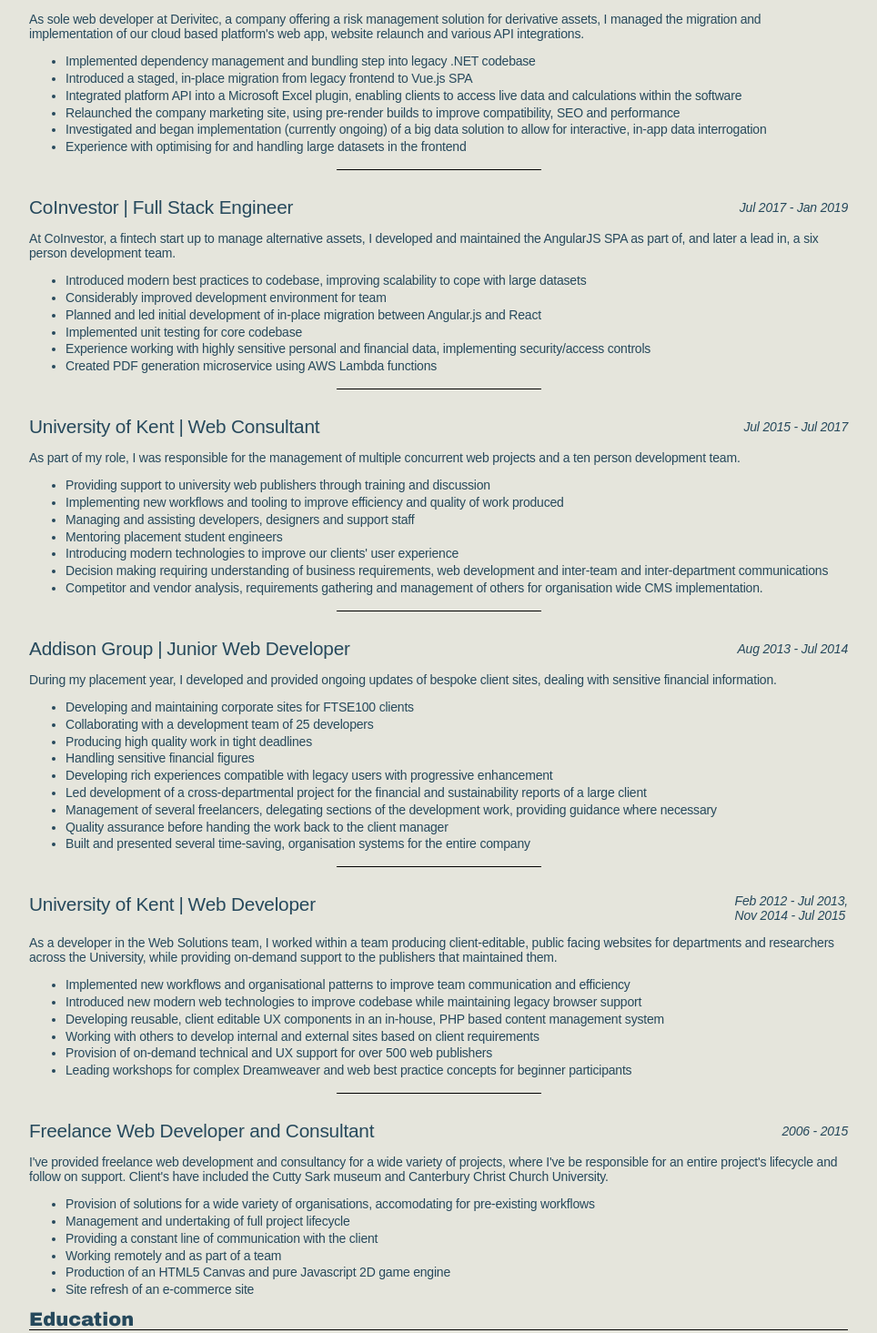
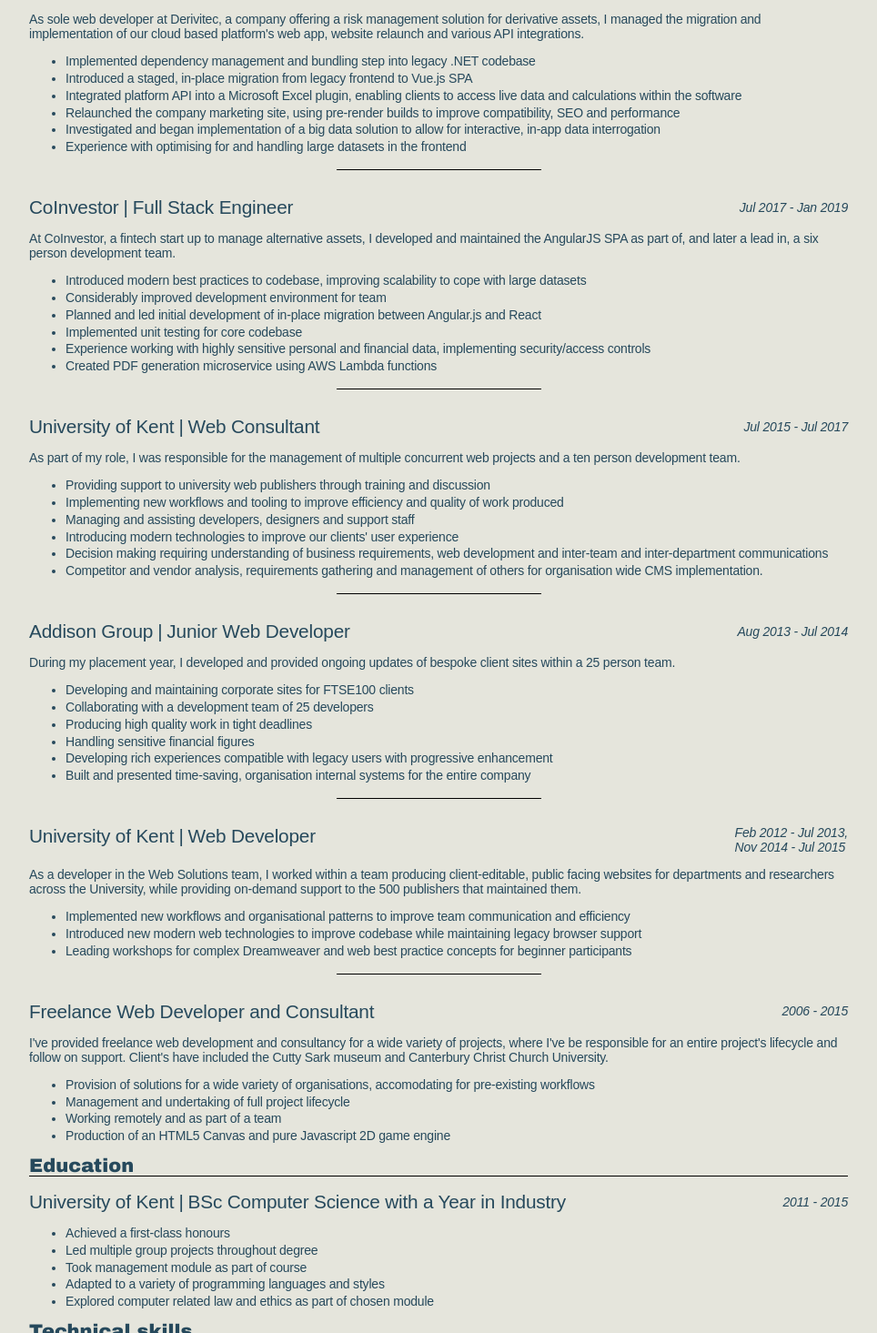
Before and after one commit to andrewbridge/andrewhbridge.co.uk, a SvelteKit app: page /about/cv in a window 1280 px wide. Shown: the part 885-2350 px from the top of the page at 91% size, without its empty margins (158-1122 px from the left). Built offline with nearby package versions, Linux system fonts and the light colour scheme.

Commit message:
feat: Remove less relevant bullet points

```diff
--- a/src/routes/about/cv/+page.svelte
+++ b/src/routes/about/cv/+page.svelte
@@ -186,7 +186,7 @@
       <li>Introduced a staged, in-place migration from legacy frontend to Vue.js SPA</li>
       <li>Integrated platform API into a Microsoft Excel plugin, enabling clients to access live data and calculations within the software</li>
       <li>Relaunched the company marketing site, using pre-render builds to improve compatibility, SEO and performance</li>
-      <li>Investigated and began implementation (currently ongoing) of a big data solution to allow for interactive, in-app data interrogation</li>
+      <li>Investigated and began implementation of a big data solution to allow for interactive, in-app data interrogation</li>
       <li>Experience with optimising for and handling large datasets in the frontend</li>
     </ul>
   </section>
@@ -217,7 +217,6 @@
       <li>Providing support to university web publishers through training and discussion</li>
       <li>Implementing new workflows and tooling to improve efficiency and quality of work produced</li>
       <li>Managing and assisting developers, designers and support staff</li>
-      <li>Mentoring placement student engineers</li>
       <li>Introducing modern technologies to improve our clients' user experience</li>
       <li>Decision making requiring understanding of business requirements, web development and inter-team and inter-department communications</li>
       <li>Competitor and vendor analysis, requirements gathering and management of others for organisation wide CMS implementation.</li>
@@ -229,17 +228,14 @@
       <p class="role">Junior Web Developer</p>
       <p class="period">Aug 2013 - Jul 2014</p>
     </header>
-    <p>During my placement year, I developed and provided ongoing updates of bespoke client sites, dealing with sensitive financial information.</p>
+    <p>During my placement year, I developed and provided ongoing updates of bespoke client sites within a 25 person team.</p>
     <ul>
       <li>Developing and maintaining corporate sites for FTSE100 clients</li>
       <li>Collaborating with a development team of 25 developers</li>
       <li>Producing high quality work in tight deadlines</li>
       <li>Handling sensitive financial figures</li>
       <li>Developing rich experiences compatible with legacy users with progressive enhancement</li>
-      <li>Led development of a cross-departmental project for the financial and sustainability reports of a large client</li>
-      <li>Management of several freelancers, delegating sections of the development work, providing guidance where necessary</li>
-      <li>Quality assurance before handing the work back to the client manager</li>
-      <li>Built and presented several time-saving, organisation systems for the entire company</li>
+      <li>Built and presented time-saving, organisation internal systems for the entire company</li>
     </ul>
   </section>
   <section class="job">
@@ -251,13 +247,10 @@
         <span>Nov 2014 - Jul 2015</span>
       </p>
     </header>
-    <p>As a developer in the Web Solutions team, I worked within a team producing client-editable, public facing websites for departments and researchers across the University, while providing on-demand support to the publishers that maintained them.</p>
+    <p>As a developer in the Web Solutions team, I worked within a team producing client-editable, public facing websites for departments and researchers across the University, while providing on-demand support to the 500 publishers that maintained them.</p>
     <ul>
       <li>Implemented new workflows and organisational patterns to improve team communication and efficiency</li>
       <li>Introduced new modern web technologies to improve codebase while maintaining legacy browser support</li>
-      <li>Developing reusable, client editable UX components in an in-house, PHP based content management system</li>
-      <li>Working with others to develop internal and external sites based on client requirements</li>
-      <li>Provision of on-demand technical and UX support for over 500 web publishers</li>
       <li>Leading workshops for complex Dreamweaver and web best practice concepts for beginner participants</li>
   </section>
   <section class="job">
@@ -269,10 +262,8 @@
     <ul>
       <li>Provision of solutions for a wide variety of organisations, accomodating for pre-existing workflows</li>
       <li>Management and undertaking of full project lifecycle</li>
-      <li>Providing a constant line of communication with the client</li>
       <li>Working remotely and as part of a team</li>
       <li>Production of an HTML5 Canvas and pure Javascript 2D game engine</li>
-      <li>Site refresh of an e-commerce site</li>
     </ul>
   </section>
 </section>
```
